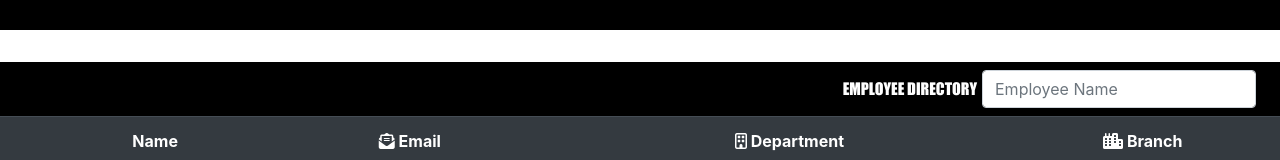
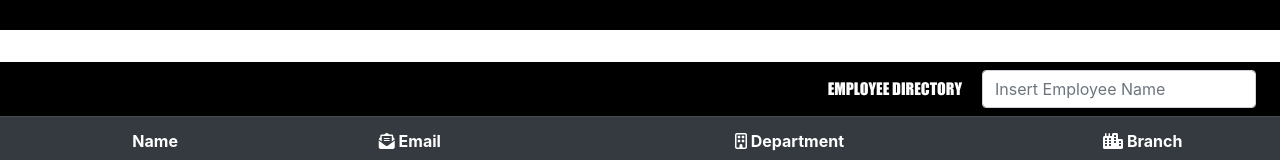
Before and after one commit to rh9891/DunderMifflinPaperCompanyEmployeeDirectory, a React (Create React App) app: page / in a window 1280 px wide. Shown: the part 270-430 px from the top of the page. Built offline with nearby package versions, Linux system fonts and the light colour scheme.

Commit message:
Readying application for deployment to Heroku.

```diff
--- a/src/components/Search/Search.js
+++ b/src/components/Search/Search.js
@@ -13,7 +13,7 @@ function Search(props) {
         className="form-control mr-sm-2 search"
         type="text"
         onChange={props.handleSearch}
-        placeholder="Employee Name"
+        placeholder="Insert Employee Name"
         aria-label="Search"/>
         {/* <button
         className="btn btn-outline-light my-2 my-sm-0"
--- a/src/components/Search/search.css
+++ b/src/components/Search/search.css
@@ -21,5 +21,5 @@
 }
 
 .search {
-    margin-left: 5px;
+    margin-left: 20px;
 }
```
